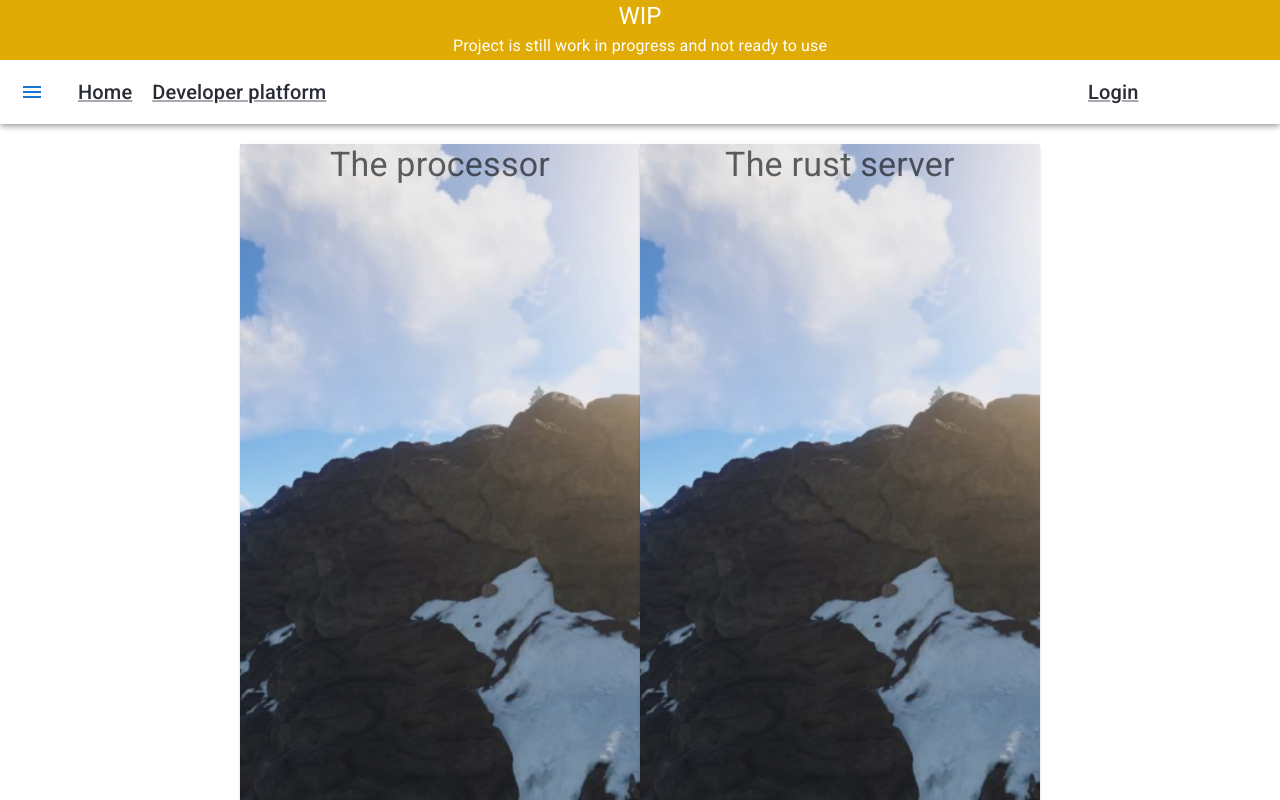
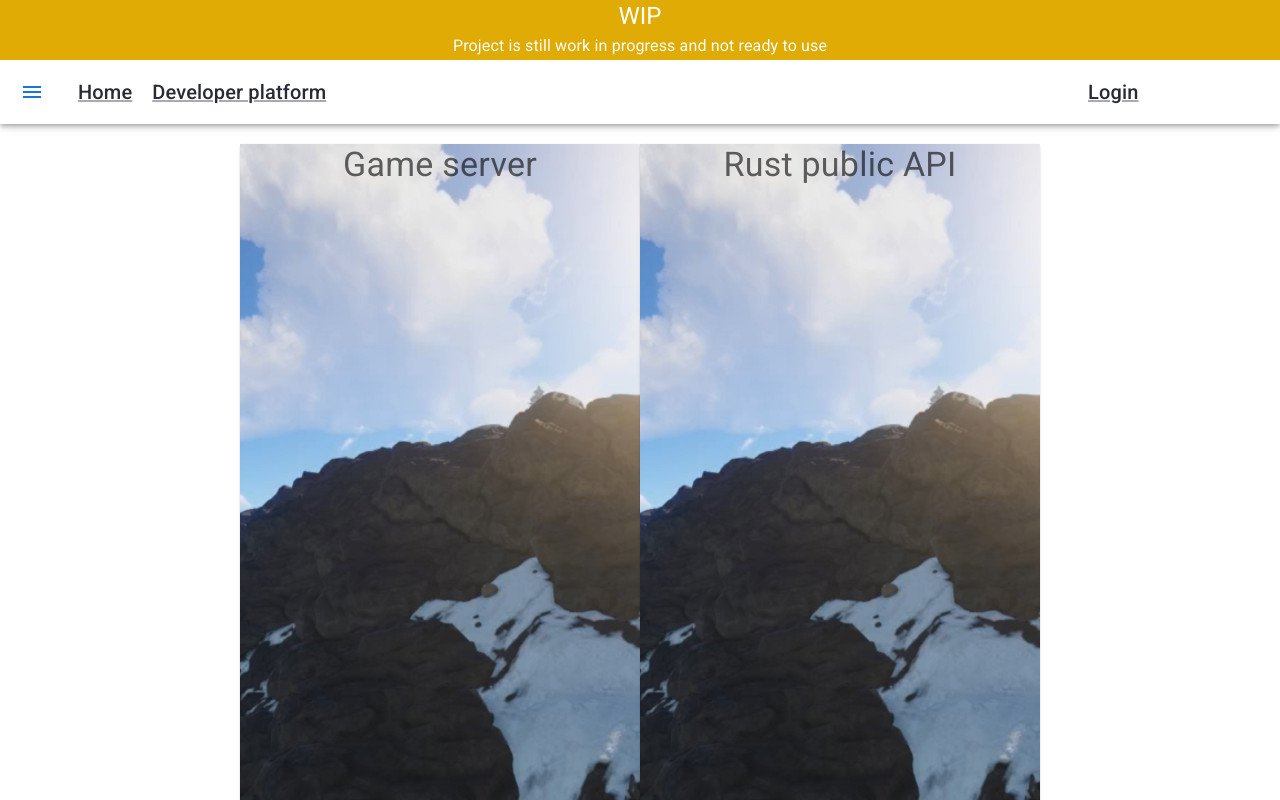
Before and after one commit to GamingAPI/website, a Next.js app: page /platform/games/rust/services in a window 1280 px wide. Shown: the top 800 px of the page. Built offline with nearby package versions, Linux system fonts and the light colour scheme; no server answers.

Commit message:
fix: switched to correct visualizer implementation

```diff
--- a/components/RustServices.ts
+++ b/components/RustServices.ts
@@ -1,8 +1,23 @@
-
 import { default as AsyncapiRustServer } from '../definitions/bundled/rust.asyncapi.json';
 import { default as AsyncapiRustPublic } from '../definitions/bundled/rust_public.asyncapi.json';
 
-export const RustServices: any = {
-	server: {document: AsyncapiRustServer, name: "Game server", description: "The rust game server"},
-	public: {document: AsyncapiRustPublic, name: "Rust public API", description: "Interact with your gameserver."}
+export type Service = {
+	document: any,
+	name: string,
+	description: string,
+	path_to_service: string,
+}
+export const RustServices: {[key: string]: Service} = {
+	server: {
+		document: AsyncapiRustServer,
+		name: "Game server",
+		description: "The rust game server",
+		path_to_service: "/platform/games/rust/server/flows"
+	},
+	public: {
+		document: AsyncapiRustPublic,
+		name: "Rust public API",
+		description: "Interact with your gameserver.",
+		path_to_service: "/platform/games/rust/public/flows"
+	}
 };
--- a/components/Visualizer/ApplicationVisualizer.tsx
+++ b/components/Visualizer/ApplicationVisualizer.tsx
@@ -1,12 +1,15 @@
 import React from 'react';
 import { AsyncAPIDocument } from '@asyncapi/parser';
 import { ApplicationFocusView } from '@lagoni/edavisualiser';
+import '@lagoni/edavisualiser/styles/default.css';
+
 interface VisualizerProps {
   asyncapi: AsyncAPIDocument,
   externalApplications: any[]
 }
 
 export const Visualizer: React.FunctionComponent<VisualizerProps> = ({asyncapi, externalApplications}) => {
+  if (typeof navigator === 'undefined') return null;
   return (
     asyncapi &&
     <ApplicationFocusView asyncapi={{document: asyncapi}} />
--- a/package.json
+++ b/package.json
@@ -15,7 +15,7 @@
     "@asyncapi/react-component": "1.0.0-next.25",
     "@emotion/react": "11.7.0",
     "@emotion/styled": "11.6.0",
-    "@lagoni/edavisualiser": "^0.15.0",
+    "@lagoni/edavisualiser": "^0.15.1",
     "@mui/icons-material": "5.2.0",
     "@mui/lab": "5.0.0-alpha.62",
     "@mui/material": "5.2.1",
--- a/pages/index.tsx
+++ b/pages/index.tsx
@@ -41,8 +41,8 @@ const Main: React.FunctionComponent<any> = () => {
 					</Grid>
 					<Grid item md={12} lg={6}>
 						<Grid item xs={12}>
-							<Typography variant='h2' className='title'>
-								Easy integration
+							<Typography variant='h1' className='title'>
+								Next generation game servers
 							</Typography>
 						</Grid>
 						<Grid item xs={12}>
--- a/pages/platform/games/rust/[service]/asyncapi.tsx
+++ b/pages/platform/games/rust/[service]/asyncapi.tsx
@@ -14,7 +14,7 @@ const RustServerAPI: React.FunctionComponent<any> = ({ asyncapi, service, name,
       topMenu={<TopMenu/>}
     >
       <SyntaxHighlighter language="json" style={dracula}>
-        {asyncapi || '{}'}
+        {JSON.stringify(JSON.parse(asyncapi), null, 4) || '{}'}
       </SyntaxHighlighter>
     </MainMenu>
   )
--- a/pages/platform/games/rust/[service]/flow.tsx
+++ b/pages/platform/games/rust/[service]/flows.tsx
@@ -7,6 +7,8 @@ import { TopMenu } from '../../../../../components/menus/Public';
 import { RustServices } from "../../../../../components/RustServices";
 
 const FlowPage: React.FunctionComponent<any> = ({ asyncapi, externalApplications, error, service, name, description }) => {
+  // Render on the browser only
+
   let flowComponent;
   if(error || asyncapi === undefined) {
     flowComponent=<h1>Could not show flow</h1>
@@ -29,7 +31,7 @@ const FlowPage: React.FunctionComponent<any> = ({ asyncapi, externalApplications
 export default FlowPage;
 
 export async function getStaticPaths() {
-  const paths = Object.keys(RustServices).map((key) => `/platform/games/rust/${key}/flow`);
+  const paths = Object.keys(RustServices).map((key) => `/platform/games/rust/${key}/flows`);
   return {
     paths,
     fallback: true,
--- a/pages/platform/games/rust/services.tsx
+++ b/pages/platform/games/rust/services.tsx
@@ -5,6 +5,7 @@ import Paper from '@mui/material/Paper';
 import { styled } from '@mui/material/styles';
 import { SideMenu } from '../../../../components/menus/platform/Rust';
 import {TopMenu} from '../../../../components/menus/Public';
+import { RustServices } from "../../../../components/RustServices";
 
 const Item = styled(Paper)(({ theme }) => ({
   ...theme.typography.body2,
@@ -14,6 +15,23 @@ const Item = styled(Paper)(({ theme }) => ({
 }));
 
 function Services() {
+
+  const serviceComponents = Object.entries(RustServices).map(([serviceName, service]) => {
+    return <a key={`service-${serviceName}`} href={`./${serviceName}/flow`}>
+      <Item style={{padding: 0, width: 400}}>
+        <Grid container spacing={0} height={"100vh"} style={{
+            backgroundImage: "url(" + "/img/games/rust.jpg" + ")",
+            backgroundPosition: 'center',
+            backgroundSize: 'cover',
+            backgroundRepeat: 'no-repeat'
+          }}>
+          <Grid item xs={12}>
+            <Typography variant='h4'>{service.name}</Typography>
+          </Grid>
+        </Grid>
+      </Item>
+    </a>
+  });
   return (
     <MainMenu
       sideMenu={<SideMenu/>}
@@ -24,34 +42,7 @@ function Services() {
         alignItems="center"
         direction={{ xs: 'column', sm: 'row' }}
       >
-        <a href="./processor/flow">
-          <Item style={{padding: 0, width: 400}}>
-            <Grid container spacing={0} height={"100vh"} style={{
-                backgroundImage: "url(" + "/img/games/rust.jpg" + ")",
-                backgroundPosition: 'center',
-                backgroundSize: 'cover',
-                backgroundRepeat: 'no-repeat'
-              }}>
-              <Grid item xs={12}>
-                <Typography variant='h4'>The processor</Typography>
-              </Grid>
-            </Grid>
-          </Item>
-        </a>
-        <a href="./server/flow">
-          <Item style={{padding: 0, width: 400}}>
-            <Grid container spacing={0} height={"100vh"} style={{
-                backgroundImage: "url(" + "/img/games/rust.jpg" + ")",
-                backgroundPosition: 'center',
-                backgroundSize: 'cover',
-                backgroundRepeat: 'no-repeat'
-              }}>
-              <Grid item xs={12}>
-                <Typography variant='h4'>The rust server</Typography>
-              </Grid>
-            </Grid>
-          </Item>
-        </a>
+        {serviceComponents}
       </Stack>
     </MainMenu>
   )
```
Also changed, not shown: components/Visualizer/SystemVisualizer.tsx (+26 -2 lines), pages/platform/games/rust/flows.tsx (+17 -14 lines), pages/platform/games/rust/getting-started.tsx (renamed from pages/platform/games/rust/first-interaction.tsx), 1 other file (tests, documents, lock files or other folders).
